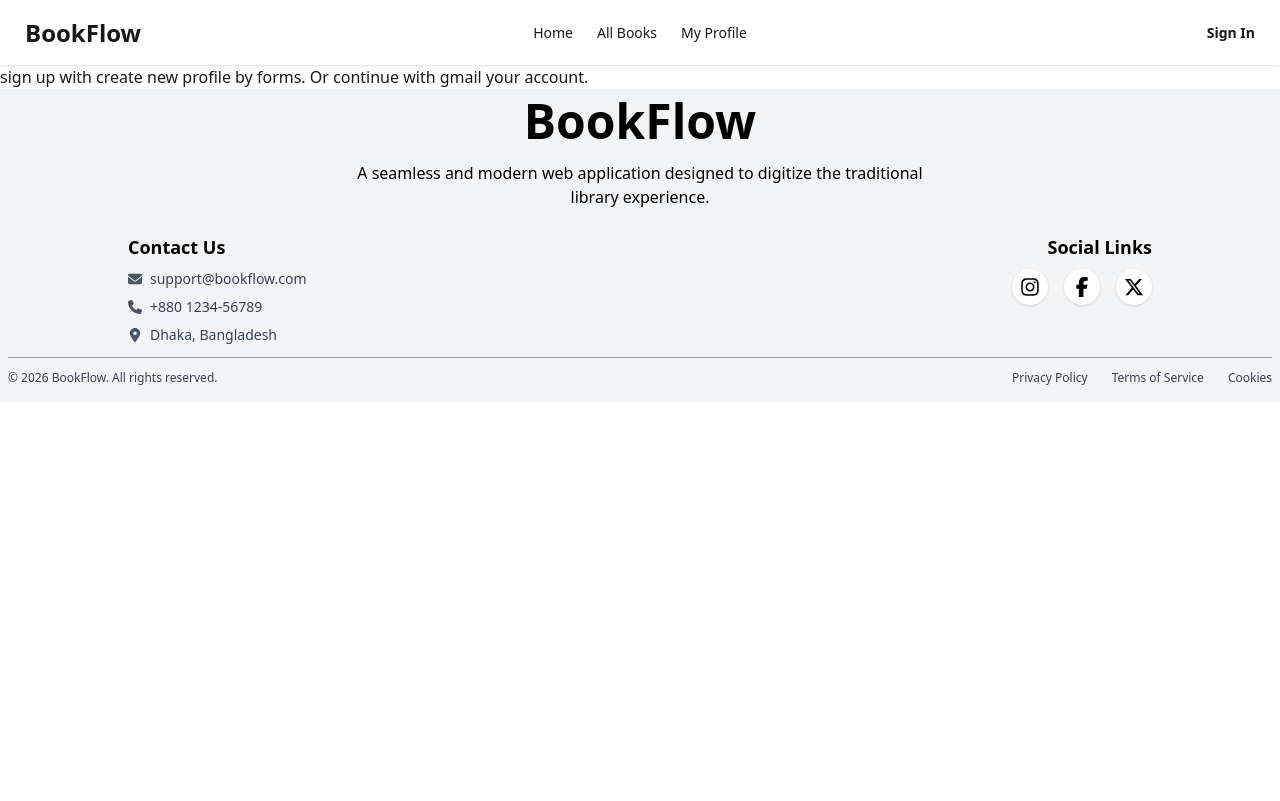
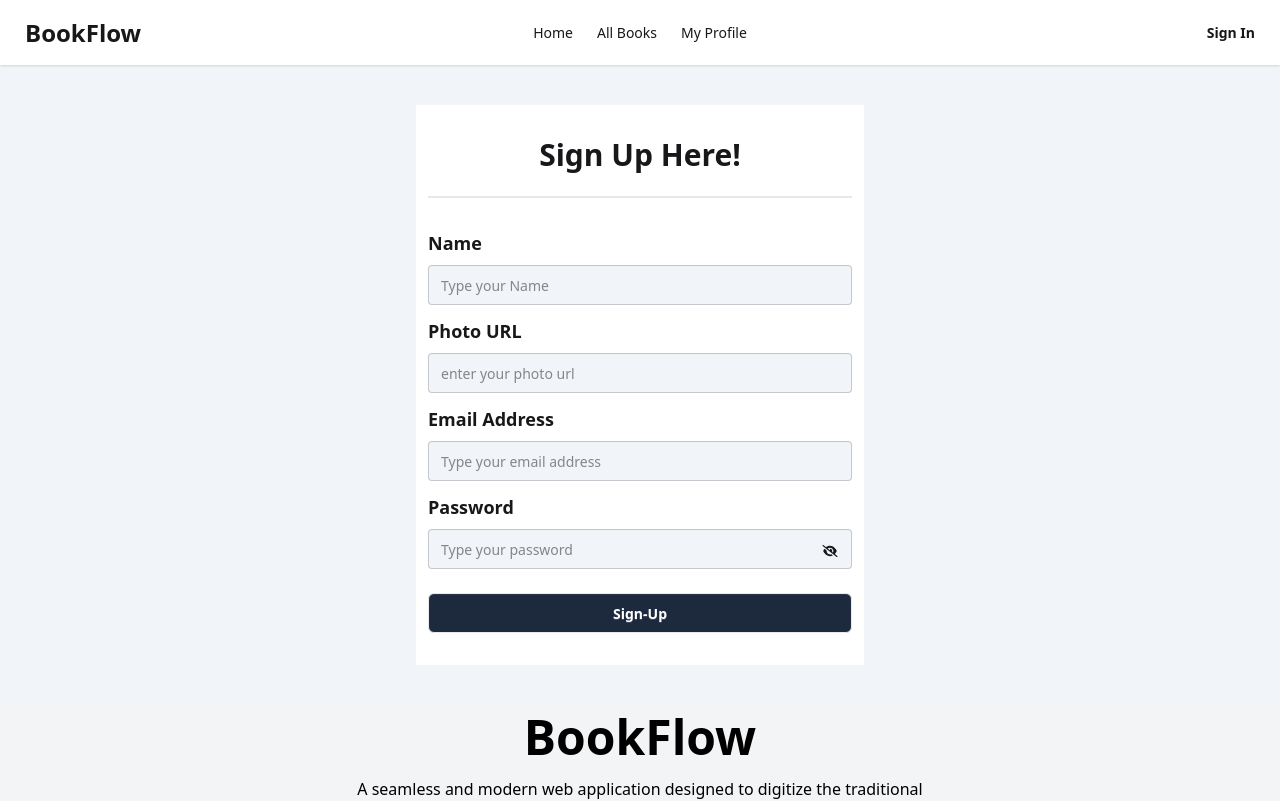
Before and after one commit to pritam-b-dev/book-flow, a Next.js app: page /signup in a window 1280 px wide. Shown: the top 801 px of the page. Built offline with nearby package versions, Linux system fonts and the light colour scheme.

Commit message:
added signin and signup form using react hook form. also implemented validation to the form.

```diff
--- a/package.json
+++ b/package.json
@@ -13,6 +13,7 @@
     "react": "19.2.4",
     "react-dom": "19.2.4",
     "react-fast-marquee": "^1.6.5",
+    "react-hook-form": "^7.75.0",
     "react-icons": "^5.6.0",
     "react-toastify": "^11.1.0"
   },
--- a/src/app/(auth)/signin/page.jsx
+++ b/src/app/(auth)/signin/page.jsx
@@ -1,11 +1,91 @@
+"use client";
 import Link from "next/link";
-import React from "react";
+import React, { useState } from "react";
+import { useForm } from "react-hook-form";
+import { FaEye, FaEyeSlash, FaGoogle } from "react-icons/fa6";
 
 const SignInPage = () => {
+  const {
+    register,
+    handleSubmit,
+    formState: { errors },
+  } = useForm();
+
+  const [isShowPassword, setIsShowPassword] = useState(false);
+
+  const handleLoginFunc = (data) => {
+    const { email, password } = data;
+  };
+
   return (
-    <div>
-      <h1>sign in.</h1>
-      <h1>If dont have account? </h1> <Link href="/signup">Sign up Now</Link>
+    <div className="container mx-auto min-h-[80vh] flex justify-center items-center bg-gray-50 ">
+      <div className="bg-white min-w-md px-3 py-8 my-10">
+        <h1 className="text-center font-bold text-3xl">Sign-In your account</h1>
+        <div className="divider"></div>
+        <form onSubmit={handleSubmit(handleLoginFunc)}>
+          <fieldset className="fieldset">
+            <legend className="fieldset-legend text-lg">Email Address</legend>
+            <input
+              type="email"
+              {...register("email", { required: "email field is required" })}
+              className="input bg-slate-100 w-full"
+              placeholder="Type your email address"
+            />
+
+            {errors.email && (
+              <p className="text-red-500">{errors.email.message}</p>
+            )}
+          </fieldset>
+          <fieldset className="fieldset relative">
+            <legend className="fieldset-legend text-lg ">Password</legend>
+            <input
+              type={isShowPassword ? "text" : "password"}
+              {...register("password", {
+                required: "password field is required",
+                minLength: {
+                  value: 8,
+                  message: "Password must be at least 8 characters",
+                },
+              })}
+              className="input bg-slate-100 w-full"
+              placeholder="Type your password"
+            />
+            <span
+              className="cursor-pointer absolute top-4 right-2 p-1"
+              onClick={() => setIsShowPassword(!isShowPassword)}
+            >
+              {isShowPassword ? (
+                <FaEye className="w-5" />
+              ) : (
+                <FaEyeSlash className="w-5" />
+              )}
+            </span>
+            {errors.password && (
+              <p className="text-red-500">{errors.password.message}</p>
+            )}
+          </fieldset>
+          <button
+            type="submit"
+            className="btn w-full bg-slate-800 text-white mt-5 rounded-md"
+          >
+            Sign-In
+          </button>
+        </form>
+        <p className="mt-5">
+          Don&apos;t have an account?{" "}
+          <Link href={"/signup"} className="text-red-500">
+            Register Now
+          </Link>
+        </p>
+        <div className="divider">OR</div>
+        <button
+          type="button"
+          className="btn btn-outline border-blue-200 w-full flex gap-3 justify-center items-center mb-2 mt-2 rounded-lg hover:bg-slate-50 transition"
+        >
+          <FaGoogle className="text-red-500 text-lg" />
+          Sign-In with Google
+        </button>
+      </div>
     </div>
   );
 };
--- a/src/app/(auth)/signup/page.jsx
+++ b/src/app/(auth)/signup/page.jsx
@@ -1,10 +1,100 @@
-import React from "react";
+"use client";
+import React, { useState } from "react";
+import { useForm } from "react-hook-form";
+import { FaEye, FaEyeSlash } from "react-icons/fa6";
 
 const SignUpPage = () => {
+  const {
+    register,
+    handleSubmit,
+    reset,
+    formState: { errors },
+  } = useForm();
+
+  const [isShowPassword, setIsShowPassword] = useState(false);
+
+  const handleSignUpFunc = (data) => {
+    const { name, photo, email, password } = data;
+  };
+
   return (
-    <div>
-      sign up with create new profile by forms. Or continue with gmail your
-      account.
+    <div className="container mx-auto min-h-[80vh] flex justify-center items-center bg-slate-100 ">
+      <div className="bg-white min-w-md px-3 py-8 my-10">
+        <h1 className="text-center font-bold text-3xl">Sign Up Here!</h1>
+        <div className="divider"></div>
+        <form onSubmit={handleSubmit(handleSignUpFunc)}>
+          <fieldset className="fieldset">
+            <legend className="fieldset-legend text-lg">Name</legend>
+            <input
+              type="text"
+              {...register("name", { required: "Name field is required" })}
+              className="input bg-slate-100 w-full"
+              placeholder="Type your Name"
+            />
+            {errors.name && (
+              <p className="text-red-500">{errors.name.message}</p>
+            )}
+          </fieldset>
+          <fieldset className="fieldset">
+            <legend className="fieldset-legend text-lg">Photo URL</legend>
+            <input
+              type="url"
+              {...register("photo", { required: "Photo field is required" })}
+              className="input bg-slate-100 w-full"
+              placeholder="enter your photo url"
+            />
+            {errors.photo && (
+              <p className="text-red-500">{errors.photo.message}</p>
+            )}
+          </fieldset>
+          <fieldset className="fieldset">
+            <legend className="fieldset-legend text-lg">Email Address</legend>
+            <input
+              type="email"
+              {...register("email", { required: "email field is required" })}
+              className="input bg-slate-100 w-full"
+              placeholder="Type your email address"
+            />
+            {errors.email && (
+              <p className="text-red-500">{errors.email.message}</p>
+            )}
+          </fieldset>
+          <fieldset className="fieldset relative">
+            <legend className="fieldset-legend text-lg ">Password</legend>
+            <input
+              type={isShowPassword ? "text" : "password"}
+              {...register("password", {
+                required: "password field is required",
+                minLength: {
+                  value: 8,
+                  message: "Password must be at least 8 characters",
+                },
+              })}
+              className="input bg-slate-100 w-full"
+              placeholder="Type your password"
+            />
+            <span
+              className="cursor-pointer absolute top-4 right-2 p-1"
+              onClick={() => setIsShowPassword(!isShowPassword)}
+            >
+              {isShowPassword ? (
+                <FaEye className="w-5" />
+              ) : (
+                <FaEyeSlash className="w-5" />
+              )}
+            </span>
+            {errors.password && (
+              <p className="text-red-500">{errors.password.message}</p>
+            )}
+          </fieldset>
+          <button
+            type="submit"
+            className="btn w-full bg-slate-800 text-white mt-5 rounded-md"
+          >
+            Sign-Up
+          </button>
+        </form>
+      </div>
     </div>
   );
 };
```
Also changed, not shown: 1 other file (tests, documents, lock files or other folders).
